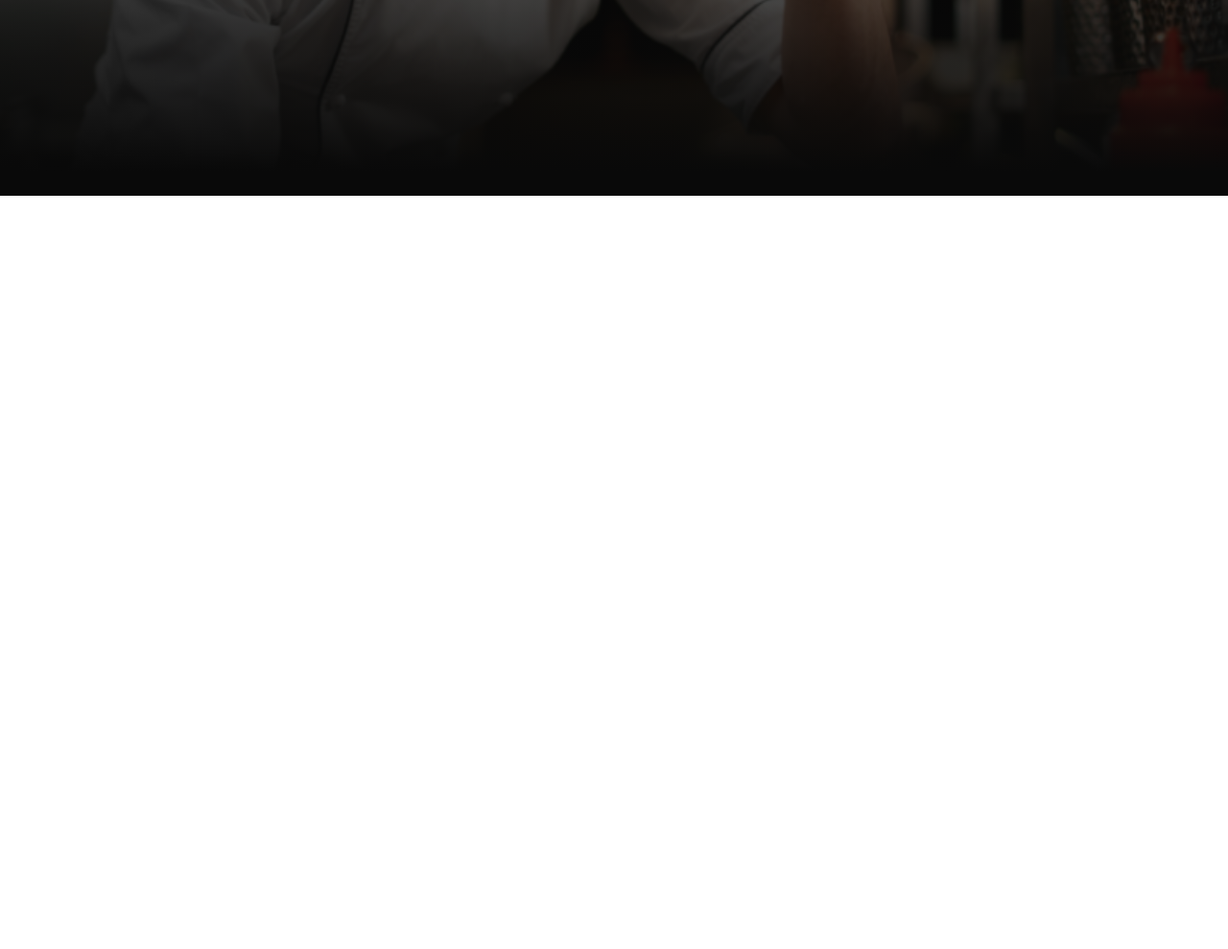
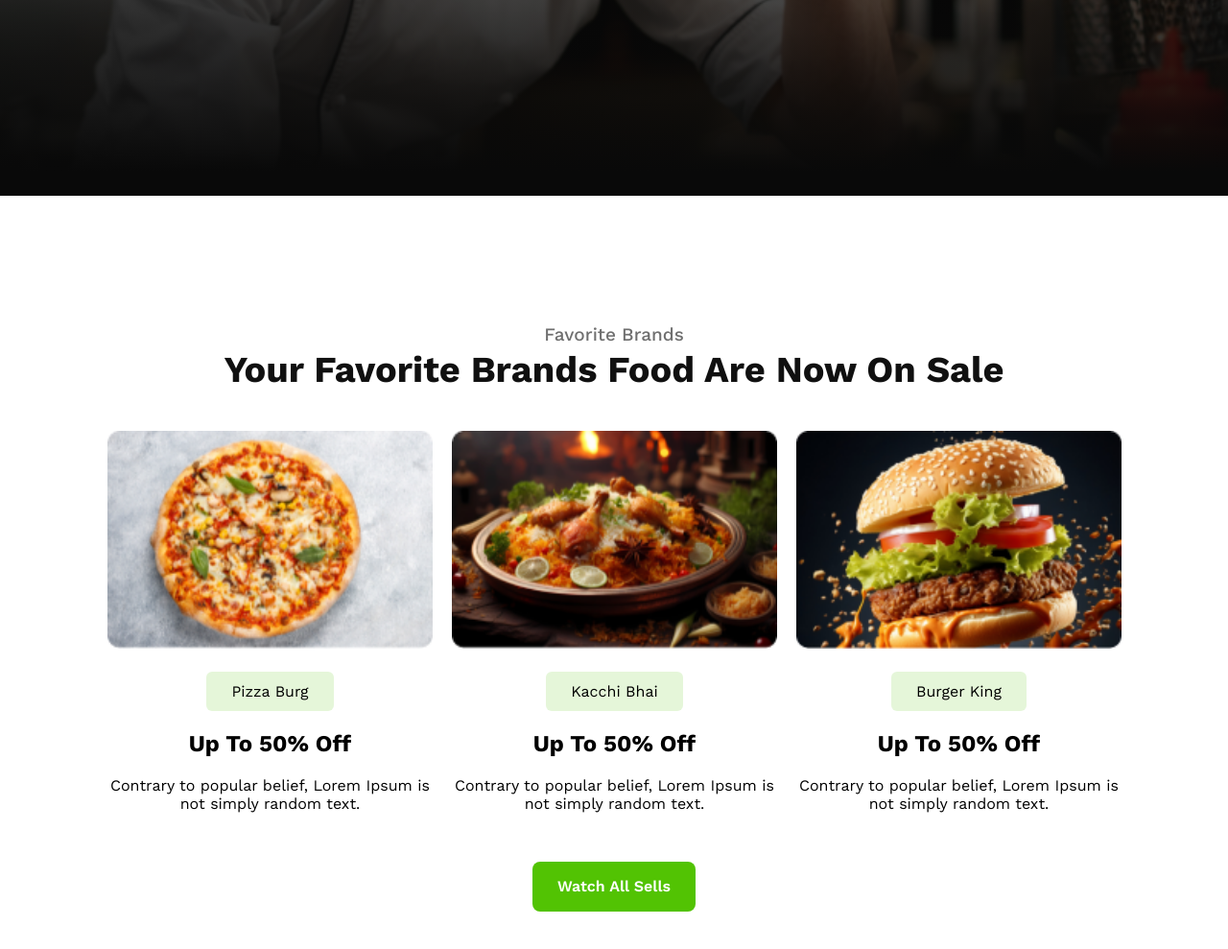
Before and after one commit to tahjidislamtushar/make-essential-UI-components-Resources, a plain HTML site: page index.html in a window 1280 px wide. Shown: the part 531-1520 px from the top of the page at 96% size. Before the commit the page ends 800 px from the top, so only its background shows below. Drawn offline with nearby package versions, Linux system fonts and the light colour scheme.

Commit message:
third commit

```diff
--- a/index.html
+++ b/index.html
@@ -22,6 +22,60 @@
                 </div>
             </div>
         </section>
+
+        <section id="card-box">
+            <div class="container">
+                <div class="info">
+                    <p class="subtitle">Favorite Brands</p>
+                    <h1 class="title">Your Favorite Brands Food Are Now On Sale</h1>
+                </div>
+
+                <div class="card-container">
+                    <div class="card">
+                        <div class="img-box">
+                            <img src="assets/pizza.png" alt="">
+                        </div>
+                        <div class="shop">
+                            <span>Pizza Burg</span>
+                        </div>
+                        <h1 class="card-discount">Up To 50% Off</h1>
+                        <p class="card-description">Contrary to popular belief, Lorem Ipsum is not simply random text.
+                        </p>
+                    </div>
+
+                    <div class="card">
+                        <div class="img-box">
+                            <img src="assets/biriyani.png" alt="">
+                        </div>
+                        <div class="shop">
+                            <span>Kacchi Bhai</span>
+                        </div>
+                        <h1 class="card-discount">Up To 50% Off</h1>
+                        <p class="card-description">Contrary to popular belief, Lorem Ipsum is not simply random text.
+                        </p>
+                    </div>
+
+                    <div class="card">
+                        <div class="img-box">
+                            <img src="assets/burger.png" alt="">
+                        </div>
+                        <div class="shop">
+                            <span>Burger King</span>
+                        </div>
+                        <h1 class="card-discount">Up To 50% Off</h1>
+                        <p class="card-description">Contrary to popular belief, Lorem Ipsum is not simply random text.
+                        </p>
+                    </div>
+
+                </div>
+
+                <div class="btn-container">
+                    <button class="btn">Watch All Sells</button>
+                </div>
+            </div>
+
+        </section>
+
     </main>
 </body>
 
--- a/styles/style.css
+++ b/styles/style.css
@@ -6,7 +6,7 @@
     padding: 0;
 }
 
-.btn-container{
+.btn-container {
     text-align: center;
 }
 
@@ -22,6 +22,7 @@
     border-radius: 8px;
     background: rgb(82, 195, 3);
     border: none;
+    cursor: pointer;
 }
 
 #hero {
@@ -75,3 +76,72 @@
     margin-bottom: 26px;
 
 }
+
+#card-box {
+    width: 1056px;
+    margin: 134px auto;
+}
+
+#card-box .info {}
+
+#card-box .subtitle {
+    color: rgb(16, 16, 16);
+    font-family: Work Sans;
+    font-size: 19px;
+    font-weight: 500;
+    line-height: 22px;
+    letter-spacing: 0%;
+    text-align: center;
+    opacity: 0.6;
+
+}
+
+#card-box .title {
+    color: rgb(16, 16, 16);
+    font-family: Work Sans;
+    font-size: 38px;
+    font-weight: 700;
+    line-height: 51px;
+    letter-spacing: 0%;
+    text-align: center;
+}
+
+.card-container {
+    margin-top: 38px;
+    display: flex;
+    justify-content: space-between;
+    gap: 20px;
+    font-family: Work Sans;
+
+}
+
+.card {
+    max-width: 339px;
+    display: flex;
+    flex-direction: column;
+    gap: 20px;
+    justify-content: center;
+    align-items: center;
+}
+
+.card .img-box {
+    width: 339px;
+}
+
+.card .img-box img {
+    width: 100%;
+}
+
+.card .shop {
+    border-radius: 6px;
+    background: rgba(82, 195, 3, 0.15);
+    padding: 11px 26px 11px 26px;
+}
+
+#card-box .container .btn-container {
+    margin-top: 51px;
+}
+
+.card-container p{
+    text-align: center;
+}
```
